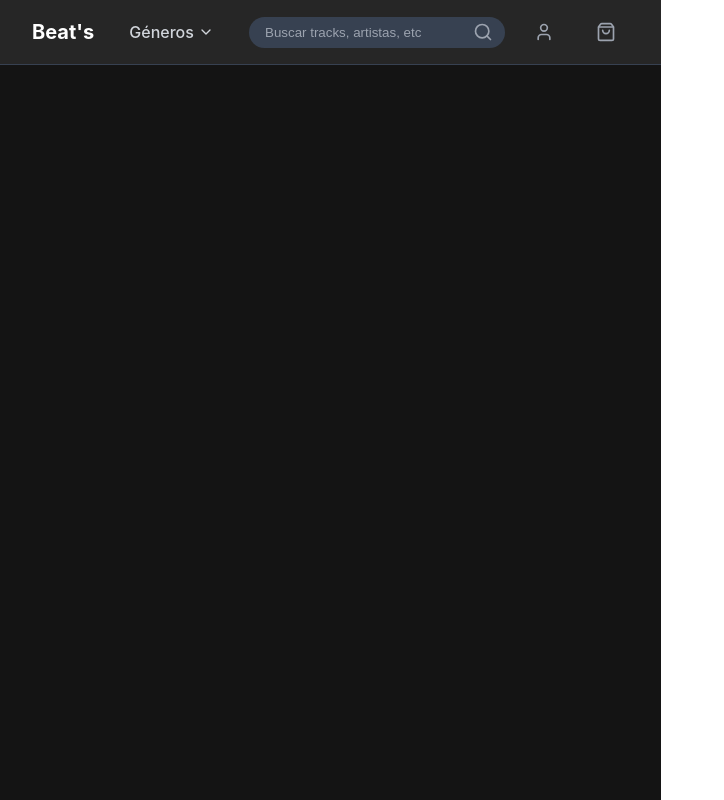
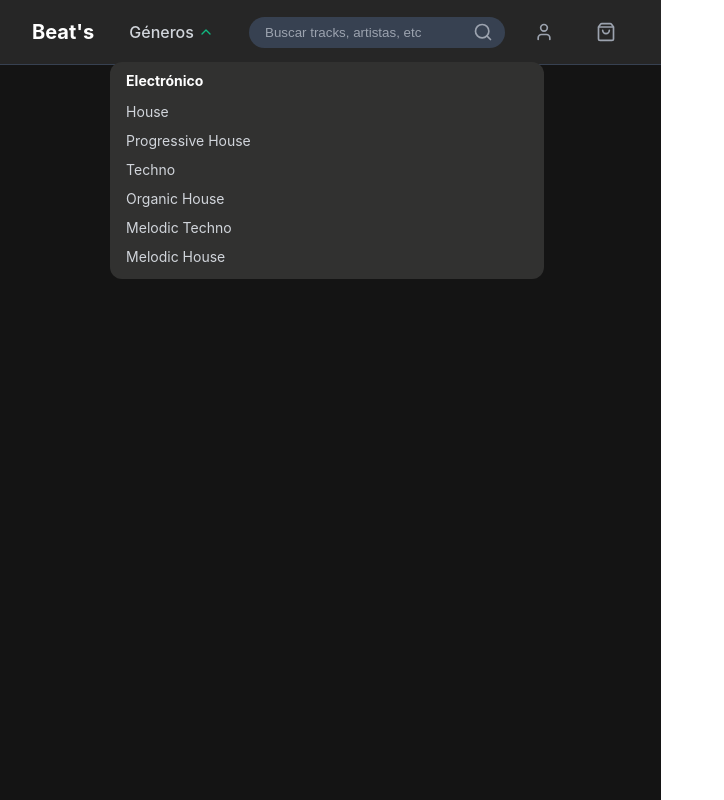
Before and after one commit to mateocuenya/desarrollo-grupo5, a React (Vite) app in the folder Desarrollo-Grupo5/: page / in a window 1280 px wide. Both pictures are taken after a click on the button "Géneros". Shown: the whole page, without its empty margins (0-724 px from the left). Built offline with nearby package versions, Linux system fonts and the light colour scheme.

Commit message:
feat(Generos): Submenu de generos

```diff
--- a/Desarrollo-Grupo5/src/components/Header.tsx
+++ b/Desarrollo-Grupo5/src/components/Header.tsx
@@ -2,8 +2,24 @@ import { useState } from 'react';
 import { Search, User, ShoppingBag, ChevronDown } from 'lucide-react';
 import '../styles/Header.css';
 
+interface ElectronicMusicGenres {
+  [key: string]: string[];
+}
+
+const electronicGenres: ElectronicMusicGenres = {
+  "Electrónico": [
+    "House",
+    "Progressive House",
+    "Techno",
+    "Organic House",
+    "Melodic Techno",
+    "Melodic House"
+  ]
+};
+
 export default function Header() {
   const [searchQuery, setSearchQuery] = useState('');
+  const [isGenresOpen, setIsGenresOpen] = useState(false);
 
   return (
     <header className="header">
@@ -14,10 +30,30 @@ export default function Header() {
           </div>
 
           <nav className="navigation">
-            <button className="nav-button">
-              <span>Géneros</span>
-              <ChevronDown className="nav-icon" />
-            </button>
+            <div className="nav-item">
+              <button
+                onClick={() => setIsGenresOpen(!isGenresOpen)}
+                className="nav-button"
+              >
+                <span>Géneros</span>
+                <ChevronDown className={`nav-icon ${isGenresOpen ? "rotate" : ""}`} />
+              </button>
+
+              {isGenresOpen && (
+                <div className="submenu">
+                  {Object.entries(electronicGenres).map(([category, subgenres]) => (
+                    <div key={category} className="submenu-category">
+                      <h4>{category}</h4>
+                      <ul>
+                        {subgenres.map((genre) => (
+                          <li key={genre} className="submenu-item">{genre}</li>
+                        ))}
+                      </ul>
+                    </div>
+                  ))}
+                </div>
+              )}
+            </div>
           </nav>
 
           <div className="header-actions">
--- a/Desarrollo-Grupo5/src/styles/Header.css
+++ b/Desarrollo-Grupo5/src/styles/Header.css
@@ -1,3 +1,7 @@
+ul {
+    list-style-type: none;
+}
+
 .header {
   background-color: hsla(0, 0%, 15%, 1);
   backdrop-filter: blur(12px);
@@ -39,6 +43,10 @@
   gap: 32px;
 }
 
+.nav-item {
+  position: relative;
+}
+
 .nav-button {
   display: flex;
   align-items: center;
@@ -62,6 +70,12 @@
 .nav-icon {
   width: 16px;
   height: 16px;
+  transition: transform 0.2s ease;
+}
+
+.nav-icon.rotate {
+  transform: rotate(180deg);
+  color: #10b981;
 }
 
 .header-actions {
@@ -135,6 +149,37 @@
   height: 20px;
 }
 
+.submenu {
+  position: absolute;
+  top: 100%;
+  left: 0;
+  background: hsla(60, 1%, 19%, 1);
+  border-radius: 12px;
+  padding: 8px 16px;
+  margin-top: 10px;
+  z-index: 100;
+  min-width: 434px;
+}
+
+.submenu-category h4 {
+  color: #fff;
+  font-size: 14px;
+  margin-bottom: 6px;
+}
+
+.submenu-item {
+  color: #d1d5db;
+  font-size: 14px;
+  padding: 4px 0;
+  cursor: pointer;
+  transition: color 0.2s ease;
+}
+
+.submenu-item:hover {
+  color: #10b981;
+}
+
+
 @media (min-width: 576px) {
   .header-container {
     padding: 0 24px;
@@ -196,4 +241,11 @@
     width: 18px;
     height: 18px;
   }
+
+  .submenu {
+    position: static;
+    margin-top: 8px;
+    border-radius: 6px;
+    width: 100%;
+  }
 }
```
